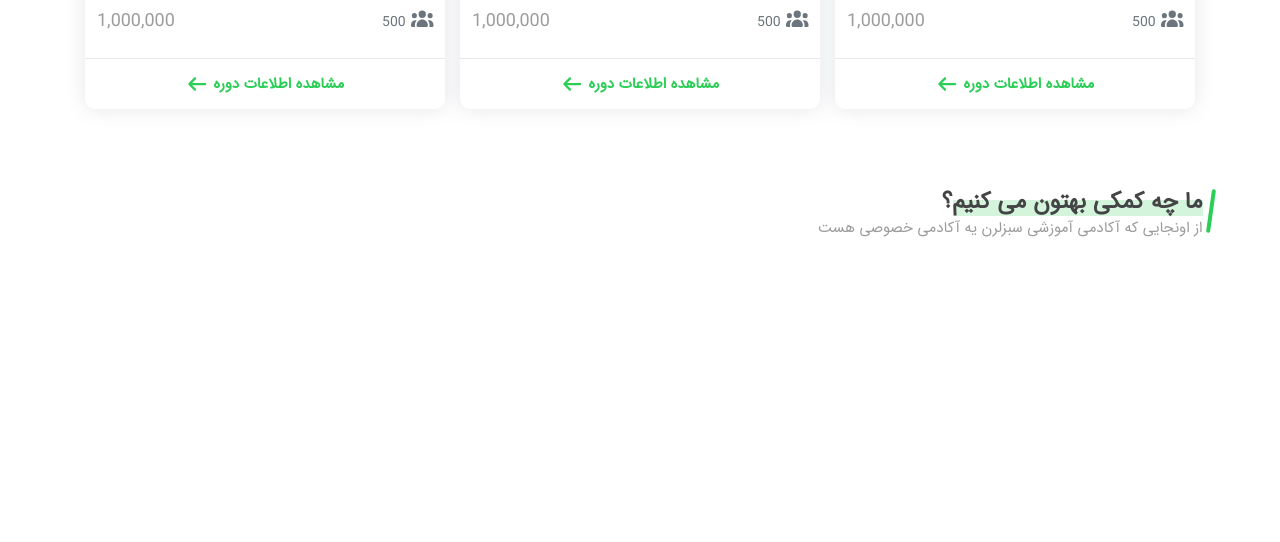
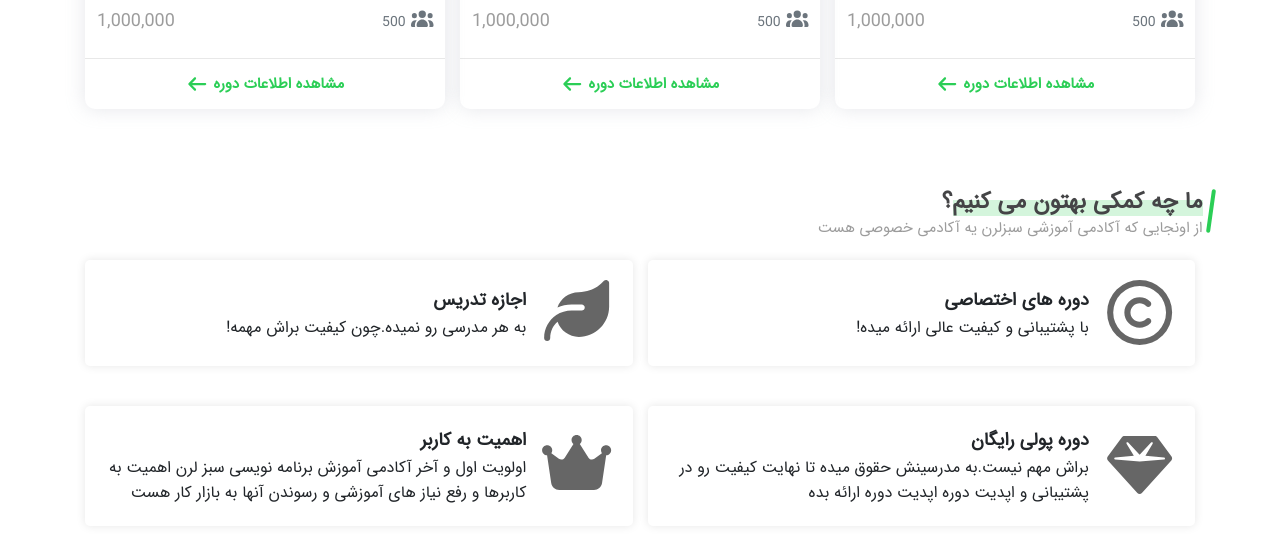
Before and after one commit to miladmahmoudi-developer/complete-website-project, a plain HTML site: page index.html in a window 1280 px wide. Shown: the part 1519-2061 px from the top of the page. Before the commit the page ends 1819 px from the top, so only its background shows below. Drawn offline with Linux system fonts and the light colour scheme.

Commit message:
about-us-box-coding

```diff
--- a/css/index.css
+++ b/css/index.css
@@ -490,6 +490,32 @@ i {
     color: #9c9c9c;
     font-size: 1.5rem;
 }
+
+.about-us__box{
+    display: flex;
+    align-items: center;
+    box-shadow: 0 0 10px rgba(0, 0, 0, 0.1);
+    border-radius: 0.5rem;
+    margin: 2rem 0;
+    padding: 2rem 1.5rem;
+}
+
+.about-us__icon{
+    color: #666;
+    font-size: 6.5rem;
+}
+
+.about-us__box-left{
+    display: flex;
+    flex-direction: column;
+    margin-right: 1rem;
+}
+
+.about-us__box-title{
+    font-weight: bold;
+    font-size: 1.8rem;
+}
+
 /* finish about us styles */
 
 
--- a/index.html
+++ b/index.html
@@ -835,6 +835,107 @@
 
             </div>
 
+            <div class="container">
+
+                <div class="row">
+
+                    <div class="col-6">
+
+                        <div class="about-us__box">
+
+                            <div class="about-us__box-right">
+
+                                <i class="far fa-copyright about-us__icon"></i>
+
+                            </div>
+
+
+                            <div class="about-us__box-left">
+
+                                <span class="about-us__box-title">دوره های اختصاصی</span>
+                                <span class="about-us__box-text">با پشتیبانی و کیفیت عالی ارائه میده!</span>
+
+                            </div>
+
+                        </div>
+
+                    </div>
+
+
+
+                    <div class="col-6">
+
+                        <div class="about-us__box">
+
+                            <div class="about-us__box-right">
+
+                                <i class="fas fa-leaf about-us__icon"></i>
+
+                            </div>
+
+
+                            <div class="about-us__box-left">
+
+                                <span class="about-us__box-title">اجازه تدریس</span>
+                                <span class="about-us__box-text">به هر مدرسی رو نمیده.چون کیفیت براش مهمه!</span>
+
+                            </div>
+
+                        </div>
+
+                    </div>
+
+
+                    <div class="col-6">
+
+                        <div class="about-us__box">
+
+                            <div class="about-us__box-right">
+
+                                <i class="fas fa-gem about-us__icon"></i>
+
+                            </div>
+
+
+                            <div class="about-us__box-left">
+
+                                <span class="about-us__box-title">دوره پولی رایگان</span>
+                                <span class="about-us__box-text">براش مهم نیست.به مدرسینش حقوق میده تا نهایت کیفیت رو در پشتیبانی و اپدیت دوره اپدیت دوره ارائه بده</span>
+
+                            </div>
+
+                        </div>
+
+                    </div>
+
+
+                    <div class="col-6">
+
+                        <div class="about-us__box">
+
+                            <div class="about-us__box-right">
+
+                                <i class="fas fa-crown about-us__icon"></i>
+
+                            </div>
+
+
+                            <div class="about-us__box-left">
+
+                                <span class="about-us__box-title">اهمیت به کاربر</span>
+                                <span class="about-us__box-text">اولویت اول و آخر آکادمی آموزش برنامه نویسی سبز لرن اهمیت به کاربرها و رفع نیاز های آموزشی و رسوندن آنها به بازار کار هست</span>
+
+                            </div>
+
+                        </div>
+
+                    </div>
+
+
+                </div>
+
+            </div>
+
         </div>
 
     </div>
```
